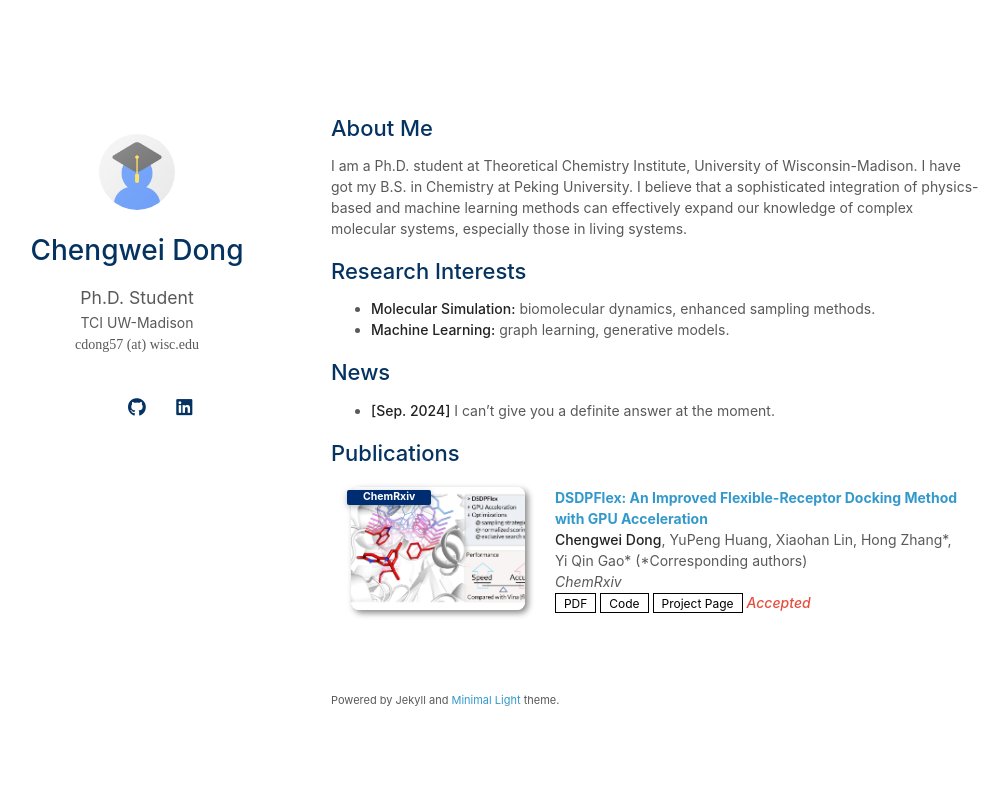
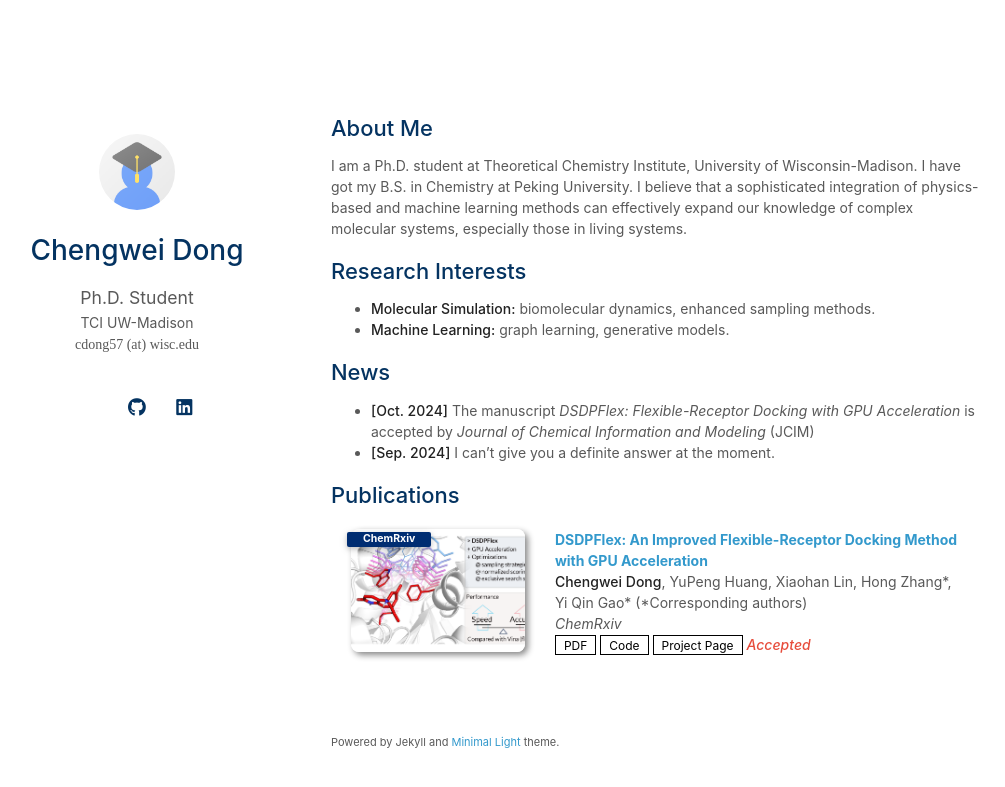
Before and after one commit to HCAya/profile, a Jekyll site: the page built from index.md, in a window 1280 px wide. Shown: the top 787 px of the page, without its empty margins (139-1144 px from the left). Built offline with Jekyll 4.4.1, drawn with Linux system fonts in a browser that asks for light colours; a style sheet for code colours, icons or effects is not loaded; our own code applies the rules of GitHub Pages for plain Markdown files.

Commit message:
modified:   index.md

```diff
--- a/index.md
+++ b/index.md
@@ -13,6 +13,7 @@ I am a Ph.D. student at Theoretical Chemistry Institute, University of Wisconsin
 
 ## News
 
+- **[Oct. 2024]** The manuscript *DSDPFlex: Flexible-Receptor Docking with GPU Acceleration* is accepted by *Journal of Chemical Information and Modeling* (JCIM)
 - **[Sep. 2024]** I can't give you a definite answer at the moment.
 
 
```
